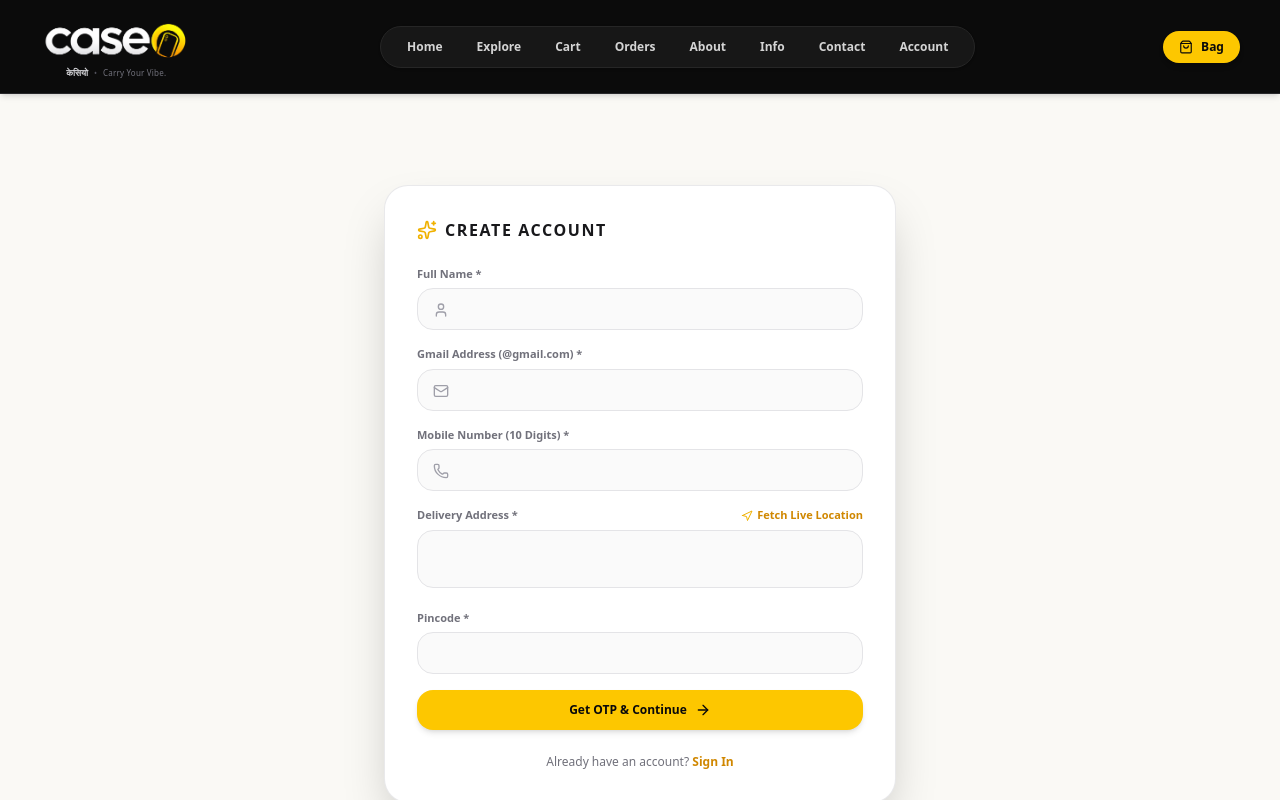
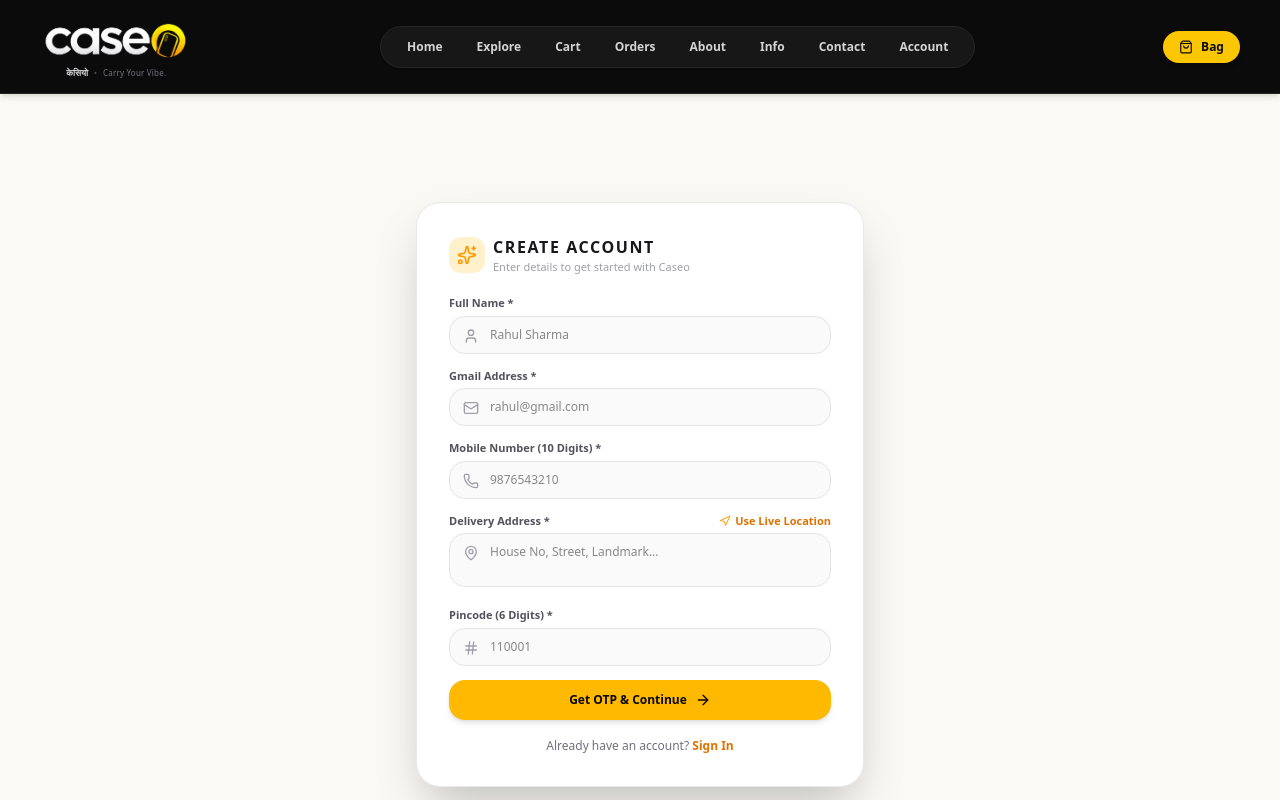
Before and after one commit to Virtualtools55/mwcover, a Next.js app: page /auth/signup in a window 1280 px wide. Shown: the top 800 px of the page. Built offline with nearby package versions, Linux system fonts and the light colour scheme.

Commit message:
login signup page security added or ui ux improved

```diff
--- a/src/app/auth/signin/page.js
+++ b/src/app/auth/signin/page.js
@@ -3,7 +3,7 @@
 
 import { useState } from "react";
 import Link from "next/link";
-import { Sparkles, Loader2, ArrowRight } from "lucide-react";
+import { Sparkles, Loader2, ArrowRight, UserPlus, X } from "lucide-react";
 
 export default function SignInPage() {
   const [step, setStep] = useState(1);
@@ -11,6 +11,9 @@ export default function SignInPage() {
   const [otp, setOtp] = useState("");
   const [loading, setLoading] = useState(false);
   const [error, setError] = useState("");
+
+  // Custom Modal State for New User Detection
+  const [showSignupModal, setShowSignupModal] = useState(false);
 
   const handleSendOtp = async (e) => {
     e.preventDefault();
@@ -23,21 +26,24 @@ export default function SignInPage() {
     setError("");
 
     try {
+      // Explicitly passing mode: 'login' to trigger DB verification before OTP creation
       const res = await fetch("/api/auth/send-otp", {
         method: "POST",
         headers: { "Content-Type": "application/json" },
-        body: JSON.stringify({ email }),
+        body: JSON.stringify({ email, mode: "login" }),
       });
+
       const json = await res.json();
 
       if (json.success) {
-        if (!json.isExistingUser) {
-          setError("No account found with this email! Please use the Sign Up page.");
-          return;
-        }
         setStep(2);
       } else {
-        setError(json.error || "Failed to send OTP.");
+        // If DB indicates user doesn't exist (404 / isExistingUser: false)
+        if (res.status === 404 || json.isExistingUser === false) {
+          setShowSignupModal(true);
+        } else {
+          setError(json.error || "Failed to send OTP.");
+        }
       }
     } catch (err) {
       setError("Network error. Please try again.");
@@ -60,7 +66,6 @@ export default function SignInPage() {
       const json = await res.json();
 
       if (json.success) {
-        // Instant hard redirect to ensure session cookies are synced
         window.location.href = "/account";
       } else {
         setError(json.error || "Invalid or expired OTP.");
@@ -73,10 +78,56 @@ export default function SignInPage() {
   };
 
   return (
-    <div className="min-h-screen bg-[#FAF9F5] flex items-center justify-center p-4 text-zinc-900 selection:bg-amber-400 selection:text-black">
+    <div className="min-h-screen bg-[#FAF9F5] flex items-center justify-center p-4 text-zinc-900 selection:bg-amber-400 selection:text-black relative">
+
+      {/* Custom Caseo Theme Signup Prompt Modal */}
+      {showSignupModal && (
+        <div className="fixed inset-0 z-50 bg-black/60 backdrop-blur-xs flex items-center justify-center p-4">
+          <div className="bg-white border border-zinc-200 rounded-3xl p-6 sm:p-7 max-w-sm w-full shadow-2xl space-y-4 animate-in fade-in zoom-in duration-200 relative">
+
+            <button
+              onClick={() => setShowSignupModal(false)}
+              className="absolute top-4 right-4 text-zinc-400 hover:text-zinc-600 p-1 rounded-full transition-colors cursor-pointer"
+            >
+              <X className="w-4 h-4" />
+            </button>
+
+            <div className="w-12 h-12 rounded-2xl bg-amber-400/20 border border-amber-400/40 text-amber-600 flex items-center justify-center mx-auto">
+              <UserPlus className="w-6 h-6" />
+            </div>
+
+            <div className="text-center space-y-1.5">
+              <h3 className="text-base font-extrabold text-zinc-900">Account Not Found</h3>
+              <p className="text-xs text-zinc-500 leading-relaxed font-medium">
+                No account is associated with <span className="font-bold text-zinc-800">{email}</span>. Please sign up to create a new account.
+              </p>
+            </div>
+
+            <div className="grid grid-cols-2 gap-2.5 pt-2">
+              <button
+                type="button"
+                onClick={() => setShowSignupModal(false)}
+                className="w-full py-2.5 bg-zinc-100 hover:bg-zinc-200 text-zinc-800 font-bold rounded-xl text-xs transition-all border border-zinc-200 cursor-pointer"
+              >
+                Try Another Email
+              </button>
+
+              <Link
+                href={`/auth/signup?email=${encodeURIComponent(email)}`}
+                className="w-full py-2.5 bg-amber-400 hover:bg-amber-500 text-zinc-950 font-bold rounded-xl text-xs transition-all shadow-md text-center flex items-center justify-center gap-1 cursor-pointer active:scale-95"
+              >
+                <span>Sign Up</span>
+                <ArrowRight className="w-3.5 h-3.5" />
+              </Link>
+            </div>
+          </div>
+        </div>
+      )}
+
+      {/* Main Sign In Form Card */}
       <div className="w-full max-w-md bg-white border border-zinc-200/80 rounded-3xl p-8 shadow-2xl">
         <div className="flex items-center gap-2 mb-6">
-          <Sparkles className="w-5 h-5 text-yellow-500" />
+          <Sparkles className="w-5 h-5 text-amber-500" />
           <h1 className="text-base font-extrabold uppercase tracking-widest text-zinc-900">
             {step === 1 ? "Sign In to Account" : "Enter Verification OTP"}
           </h1>
@@ -98,13 +149,13 @@ export default function SignInPage() {
                 placeholder="yourname@gmail.com"
                 value={email}
                 onChange={(e) => setEmail(e.target.value)}
-                className="w-full bg-zinc-50 border border-zinc-200 rounded-2xl px-4 py-3 text-xs text-zinc-900 focus:border-yellow-400 focus:outline-none"
+                className="w-full bg-zinc-50 border border-zinc-200 rounded-2xl px-4 py-3 text-xs text-zinc-900 focus:border-amber-400 focus:outline-none"
               />
             </div>
             <button
               type="submit"
               disabled={loading}
-              className="w-full py-3 bg-yellow-400 hover:bg-yellow-500 text-zinc-950 font-bold text-xs rounded-2xl flex items-center justify-center gap-2 transition-all cursor-pointer shadow-md"
+              className="w-full py-3 bg-amber-400 hover:bg-amber-500 text-zinc-950 font-bold text-xs rounded-2xl flex items-center justify-center gap-2 transition-all cursor-pointer shadow-md"
             >
               {loading && <Loader2 className="w-4 h-4 animate-spin" />}
               <span>Get OTP & Sign In</span>
@@ -113,7 +164,7 @@ export default function SignInPage() {
 
             <p className="text-center text-xs text-zinc-500 pt-2">
               Don't have an account?{" "}
-              <Link href="/auth/signup" className="text-yellow-600 font-bold hover:underline">
+              <Link href="/auth/signup" className="text-amber-600 font-bold hover:underline">
                 Sign Up
               </Link>
             </p>
@@ -132,14 +183,14 @@ export default function SignInPage() {
                   const val = e.target.value.replace(/\D/g, "").slice(0, 6);
                   setOtp(val);
                 }}
-                className="w-full bg-zinc-50 border border-zinc-200 rounded-2xl px-4 py-3 text-xs text-zinc-900 tracking-[0.5em] text-center font-bold focus:border-yellow-400 focus:outline-none"
+                className="w-full bg-zinc-50 border border-zinc-200 rounded-2xl px-4 py-3 text-xs text-zinc-900 tracking-[0.5em] text-center font-bold focus:border-amber-400 focus:outline-none"
               />
             </div>
 
             <button
               type="submit"
               disabled={loading}
-              className="w-full py-3 bg-yellow-400 hover:bg-yellow-500 text-zinc-950 font-bold text-xs rounded-2xl flex items-center justify-center gap-2 transition-all cursor-pointer shadow-md"
+              className="w-full py-3 bg-amber-400 hover:bg-amber-500 text-zinc-950 font-bold text-xs rounded-2xl flex items-center justify-center gap-2 transition-all cursor-pointer shadow-md"
             >
               {loading && <Loader2 className="w-4 h-4 animate-spin" />}
               <span>Verify & Access Account</span>
--- a/src/app/auth/signup/page.js
+++ b/src/app/auth/signup/page.js
@@ -1,13 +1,16 @@
 // app/auth/signup/page.jsx
 "use client";
 
-import { useState } from "react";
-import { useRouter } from "next/navigation";
+import { useState, useEffect, Suspense } from "react";
+import { useRouter, useSearchParams } from "next/navigation";
 import Link from "next/link";
-import { Sparkles, Loader2, Mail, Phone, User as UserIcon, Navigation, ArrowLeft, ArrowRight } from "lucide-react";
+import { Sparkles, Loader2, Mail, Phone, User as UserIcon, Navigation, ArrowLeft, ArrowRight, MapPin, Hash } from "lucide-react";
 
-export default function SignUpPage() {
+function SignUpContent() {
   const router = useRouter();
+  const searchParams = useSearchParams();
+  const emailParam = searchParams.get("email");
+
   const [step, setStep] = useState(1);
   const [loading, setLoading] = useState(false);
   const [locating, setLocating] = useState(false);
@@ -21,6 +24,13 @@ export default function SignUpPage() {
     pincode: "",
     otp: "",
   });
+
+  // Pre-fill email if passed from Sign In redirect modal
+  useEffect(() => {
+    if (emailParam) {
+      setFormData((prev) => ({ ...prev, email: emailParam }));
+    }
+  }, [emailParam]);
 
   const handleFetchLocation = () => {
     if (!navigator.geolocation) {
@@ -88,18 +98,14 @@ export default function SignUpPage() {
       const res = await fetch("/api/auth/send-otp", {
         method: "POST",
         headers: { "Content-Type": "application/json" },
-        body: JSON.stringify({ email: formData.email }),
+        body: JSON.stringify({ email: formData.email, mode: "signup" }),
       });
       const json = await res.json();
 
       if (json.success) {
-        if (json.isExistingUser) {
-          setError("Account already exists with this email. Please sign in instead.");
-          return;
-        }
         setStep(2);
       } else {
-        setError(json.error);
+        setError(json.error || "Failed to send OTP.");
       }
     } catch (err) {
       setError("Network error. Please try again.");
@@ -127,9 +133,9 @@ export default function SignUpPage() {
       const json = await res.json();
 
       if (json.success) {
-        router.push("/account");
+        window.location.href = "/account";
       } else {
-        setError(json.error);
+        setError(json.error || "Verification failed.");
       }
     } catch (err) {
       setError("Registration verification failed.");
@@ -139,146 +145,167 @@ export default function SignUpPage() {
   };
 
   return (
-    <div className="min-h-screen bg-[#FAF9F5] flex items-center justify-center p-4 text-zinc-900">
-      <div className="w-full max-w-lg bg-white border border-zinc-200/80 rounded-3xl p-8 shadow-2xl">
-        <div className="flex items-center gap-2 mb-6">
-          <Sparkles className="w-5 h-5 text-yellow-500" />
+    <div className="min-h-screen bg-[#FAF9F5] flex flex-col justify-center items-center p-3 sm:p-6 text-zinc-900 selection:bg-amber-400 selection:text-black">
+      <div className="w-full max-w-md bg-white border border-zinc-200/80 rounded-3xl p-6 sm:p-8 shadow-2xl transition-all">
+
+        {/* Header Title */}
+        <div className="flex items-center gap-2 mb-5">
+          <div className="p-2 bg-amber-400/20 text-amber-600 rounded-xl">
+            <Sparkles className="w-5 h-5 text-amber-500" />
+          </div>
+          <div>
             <h1 className="text-base font-extrabold uppercase tracking-widest text-zinc-900">
-            {step === 1 ? "Create Account" : "Verify Your Email"}
+              {step === 1 ? "Create Account" : "Verify Email"}
             </h1>
+            <p className="text-[11px] text-zinc-400 font-medium">
+              {step === 1 ? "Enter details to get started with Caseo" : `OTP sent to ${formData.email}`}
+            </p>
+          </div>
         </div>
 
         {error && (
-          <div className="mb-4 p-3 bg-rose-50 border border-rose-200 text-rose-600 rounded-xl text-xs font-medium">
+          <div className="mb-4 p-3 bg-rose-50 border border-rose-200 text-rose-600 rounded-2xl text-xs font-medium leading-relaxed">
             {error}
           </div>
         )}
 
         {step === 1 ? (
-          <form onSubmit={handleSendOtp} className="space-y-4">
+          <form onSubmit={handleSendOtp} className="space-y-3.5">
             <div>
-              <label className="block text-[11px] font-bold text-zinc-500 mb-1.5">Full Name *</label>
+              <label className="block text-[11px] font-bold text-zinc-600 mb-1">Full Name *</label>
               <div className="relative">
-                <UserIcon className="absolute left-4 top-3.5 w-4 h-4 text-zinc-400" />
+                <UserIcon className="absolute left-3.5 top-3 w-4 h-4 text-zinc-400" />
                 <input
                   type="text"
                   required
+                  placeholder="Rahul Sharma"
                   value={formData.name}
                   onChange={(e) => setFormData({ ...formData, name: e.target.value })}
-                  className="w-full bg-zinc-50 border border-zinc-200 rounded-2xl pl-11 pr-4 py-3 text-xs text-zinc-900 focus:border-yellow-400 focus:outline-none"
+                  className="w-full bg-zinc-50 border border-zinc-200 focus:border-amber-400 focus:ring-4 focus:ring-amber-400/15 rounded-2xl pl-10 pr-4 py-2.5 text-xs text-zinc-900 focus:outline-none transition-all"
                 />
               </div>
             </div>
 
             <div>
-              <label className="block text-[11px] font-bold text-zinc-500 mb-1.5">Gmail Address (@gmail.com) *</label>
+              <label className="block text-[11px] font-bold text-zinc-600 mb-1">Gmail Address *</label>
               <div className="relative">
-                <Mail className="absolute left-4 top-3.5 w-4 h-4 text-zinc-400" />
+                <Mail className="absolute left-3.5 top-3 w-4 h-4 text-zinc-400" />
                 <input
                   type="email"
                   required
+                  placeholder="rahul@gmail.com"
                   value={formData.email}
                   onChange={(e) => setFormData({ ...formData, email: e.target.value })}
-                  className="w-full bg-zinc-50 border border-zinc-200 rounded-2xl pl-11 pr-4 py-3 text-xs text-zinc-900 focus:border-yellow-400 focus:outline-none"
+                  className="w-full bg-zinc-50 border border-zinc-200 focus:border-amber-400 focus:ring-4 focus:ring-amber-400/15 rounded-2xl pl-10 pr-4 py-2.5 text-xs text-zinc-900 focus:outline-none transition-all"
                 />
               </div>
             </div>
 
             <div>
-              <label className="block text-[11px] font-bold text-zinc-500 mb-1.5">Mobile Number (10 Digits) *</label>
+              <label className="block text-[11px] font-bold text-zinc-600 mb-1">Mobile Number (10 Digits) *</label>
               <div className="relative">
-                <Phone className="absolute left-4 top-3.5 w-4 h-4 text-zinc-400" />
+                <Phone className="absolute left-3.5 top-3 w-4 h-4 text-zinc-400" />
                 <input
                   type="tel"
                   required
                   maxLength="10"
+                  placeholder="9876543210"
                   value={formData.mobile}
                   onChange={(e) => {
                     const val = e.target.value.replace(/\D/g, "").slice(0, 10);
                     setFormData({ ...formData, mobile: val });
                   }}
-                  className="w-full bg-zinc-50 border border-zinc-200 rounded-2xl pl-11 pr-4 py-3 text-xs text-zinc-900 focus:border-yellow-400 focus:outline-none"
+                  className="w-full bg-zinc-50 border border-zinc-200 focus:border-amber-400 focus:ring-4 focus:ring-amber-400/15 rounded-2xl pl-10 pr-4 py-2.5 text-xs text-zinc-900 focus:outline-none transition-all"
                 />
               </div>
             </div>
 
             <div>
-              <div className="flex justify-between items-center mb-1.5">
-                <label className="text-[11px] font-bold text-zinc-500">Delivery Address *</label>
+              <div className="flex justify-between items-center mb-1">
+                <label className="text-[11px] font-bold text-zinc-600">Delivery Address *</label>
                 <button
                   type="button"
                   onClick={handleFetchLocation}
                   disabled={locating}
-                  className="flex items-center gap-1 text-[11px] text-yellow-600 font-bold hover:underline cursor-pointer"
+                  className="flex items-center gap-1 text-[11px] text-amber-600 font-bold hover:underline cursor-pointer"
                 >
-                  {locating ? <Loader2 className="w-3 h-3 animate-spin" /> : <Navigation className="w-3 h-3 text-yellow-500" />}
-                  <span>Fetch Live Location</span>
+                  {locating ? <Loader2 className="w-3 h-3 animate-spin text-amber-500" /> : <Navigation className="w-3 h-3 text-amber-500" />}
+                  <span>Use Live Location</span>
                 </button>
               </div>
+              <div className="relative">
+                <MapPin className="absolute left-3.5 top-3 w-4 h-4 text-zinc-400" />
                 <textarea
                   required
                   rows="2"
+                  placeholder="House No, Street, Landmark..."
                   value={formData.address}
                   onChange={(e) => setFormData({ ...formData, address: e.target.value })}
-                className="w-full bg-zinc-50 border border-zinc-200 rounded-2xl px-4 py-3 text-xs text-zinc-900 focus:border-yellow-400 focus:outline-none resize-none"
+                  className="w-full bg-zinc-50 border border-zinc-200 focus:border-amber-400 focus:ring-4 focus:ring-amber-400/15 rounded-2xl pl-10 pr-4 py-2.5 text-xs text-zinc-900 focus:outline-none resize-none transition-all"
                 />
+              </div>
             </div>
 
             <div>
-              <label className="block text-[11px] font-bold text-zinc-500 mb-1.5">Pincode *</label>
+              <label className="block text-[11px] font-bold text-zinc-600 mb-1">Pincode (6 Digits) *</label>
+              <div className="relative">
+                <Hash className="absolute left-3.5 top-3 w-4 h-4 text-zinc-400" />
                 <input
                   type="text"
                   required
                   maxLength="6"
+                  placeholder="110001"
                   value={formData.pincode}
                   onChange={(e) => {
                     const val = e.target.value.replace(/\D/g, "").slice(0, 6);
                     setFormData({ ...formData, pincode: val });
                   }}
-                className="w-full bg-zinc-50 border border-zinc-200 rounded-2xl px-4 py-3 text-xs text-zinc-900 focus:border-yellow-400 focus:outline-none"
+                  className="w-full bg-zinc-50 border border-zinc-200 focus:border-amber-400 focus:ring-4 focus:ring-amber-400/15 rounded-2xl pl-10 pr-4 py-2.5 text-xs text-zinc-900 focus:outline-none transition-all"
+                />
+              </div>
+            </div>
+
+            <button
+              type="submit"
+              disabled={loading}
+              className="w-full py-3 bg-amber-400 hover:bg-amber-500 text-zinc-950 font-extrabold text-xs rounded-2xl flex items-center justify-center gap-2 transition-all cursor-pointer shadow-md mt-2 active:scale-95 disabled:opacity-50"
+            >
+              {loading && <Loader2 className="w-4 h-4 animate-spin" />}
+              <span>Get OTP & Continue</span>
+              <ArrowRight className="w-4 h-4" />
+            </button>
+
+            <p className="text-center text-xs text-zinc-500 pt-1">
+              Already have an account?{" "}
+              <Link href="/auth/signin" className="text-amber-600 font-bold hover:underline">
+                Sign In
+              </Link>
+            </p>
+          </form>
+        ) : (
+          <form onSubmit={handleVerifyAndRegister} className="space-y-4 pt-2">
+            <div>
+              <label className="block text-[11px] font-bold text-zinc-600 mb-1.5 text-center">
+                Enter 6-digit OTP sent to email
+              </label>
+              <input
+                type="text"
+                required
+                maxLength="6"
+                placeholder="123456"
+                value={formData.otp}
+                onChange={(e) => {
+                  const val = e.target.value.replace(/\D/g, "").slice(0, 6);
+                  setFormData({ ...formData, otp: val });
+                }}
+                className="w-full bg-zinc-50 border border-zinc-200 focus:border-amber-400 rounded-2xl px-4 py-3 text-sm text-zinc-900 tracking-[0.5em] text-center font-black focus:outline-none"
               />
             </div>
 
             <button
               type="submit"
               disabled={loading}
-              className="w-full py-3 bg-yellow-400 hover:bg-yellow-500 text-zinc-950 font-bold text-xs rounded-2xl flex items-center justify-center gap-2 transition-all cursor-pointer shadow-md mt-2"
-            >
-              {loading && <Loader2 className="w-4 h-4 animate-spin" />}
-              <span>Get OTP & Continue</span>
-              <ArrowRight className="w-4 h-4" />
-            </button>
-
-            <p className="text-center text-xs text-zinc-500 pt-2">
-              Already have an account?{" "}
-              <Link href="/auth/signin" className="text-yellow-600 font-bold hover:underline">
-                Sign In
-              </Link>
-            </p>
-          </form>
-        ) : (
-          <form onSubmit={handleVerifyAndRegister} className="space-y-4">
-            <div>
-              <label className="block text-[11px] font-bold text-zinc-500 mb-1.5">
-                Enter 6-digit OTP sent to {formData.email} *
-              </label>
-              <input
-                type="text"
-                required
-                maxLength="6"
-                value={formData.otp}
-                onChange={(e) => {
-                  const val = e.target.value.replace(/\D/g, "").slice(0, 6);
-                  setFormData({ ...formData, otp: val });
-                }}
-                className="w-full bg-zinc-50 border border-zinc-200 rounded-2xl px-4 py-3 text-xs text-zinc-900 tracking-widest text-center focus:border-yellow-400 focus:outline-none font-bold"
-              />
-            </div>
-
-            <button
-              type="submit"
-              disabled={loading}
-              className="w-full py-3 bg-yellow-400 hover:bg-yellow-500 text-zinc-950 font-bold text-xs rounded-2xl flex items-center justify-center gap-2 transition-all cursor-pointer shadow-md"
+              className="w-full py-3 bg-amber-400 hover:bg-amber-500 text-zinc-950 font-extrabold text-xs rounded-2xl flex items-center justify-center gap-2 transition-all cursor-pointer shadow-md active:scale-95 disabled:opacity-50"
             >
               {loading && <Loader2 className="w-4 h-4 animate-spin" />}
               <span>Verify & Create Account</span>
@@ -287,7 +314,7 @@ export default function SignUpPage() {
             <button
               type="button"
               onClick={() => setStep(1)}
-              className="w-full py-3 bg-zinc-100 hover:bg-zinc-200 text-zinc-800 font-bold text-xs rounded-2xl flex items-center justify-center gap-2 transition-all cursor-pointer"
+              className="w-full py-2.5 bg-zinc-100 hover:bg-zinc-200 text-zinc-800 font-bold text-xs rounded-2xl flex items-center justify-center gap-2 transition-all cursor-pointer border border-zinc-200"
             >
               <ArrowLeft className="w-4 h-4" />
               <span>Back to Edit Details</span>
@@ -298,3 +325,15 @@ export default function SignUpPage() {
     </div>
   );
 }
+
+export default function SignUpPage() {
+  return (
+    <Suspense fallback={
+      <div className="min-h-screen bg-[#FAF9F5] flex items-center justify-center text-xs font-bold text-zinc-500">
+        Loading Sign Up...
+      </div>
+    }>
+      <SignUpContent />
+    </Suspense>
+  );
+}
```
Also changed, not shown: src/app/api/auth/send-otp/route.js (+16 -7 lines). Lines whose indentation alone changed are shown as unchanged.
